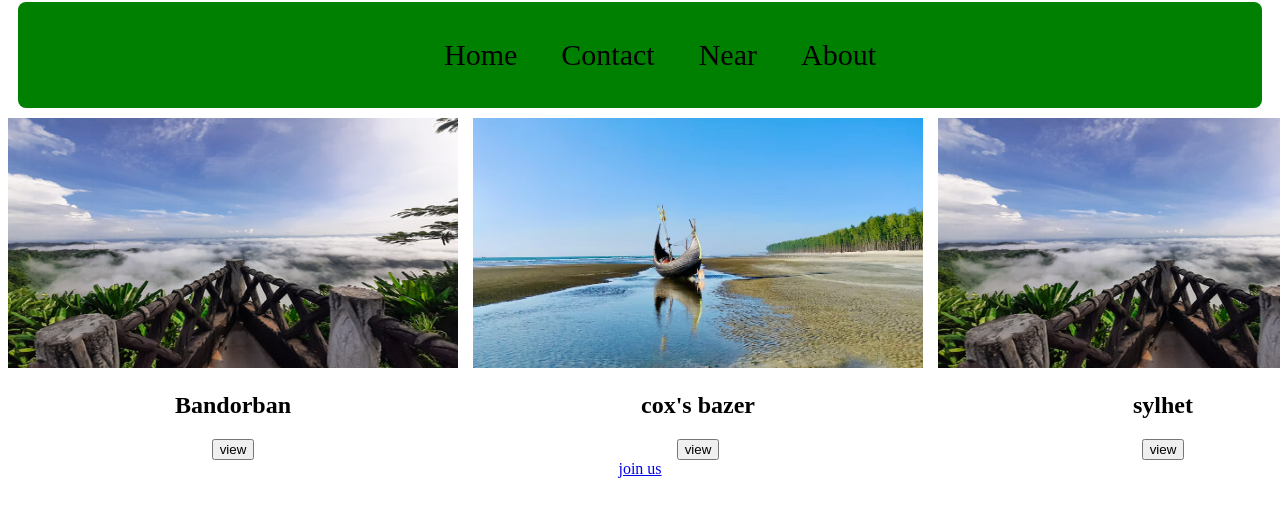
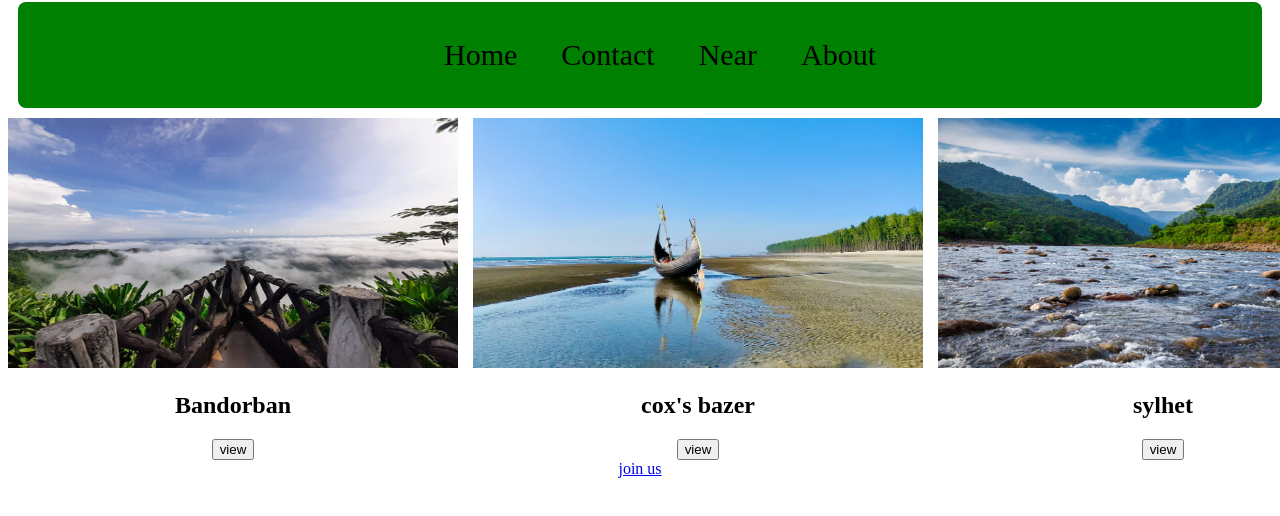
Before and after one commit to zannatulmawahira/exam, a plain HTML site: page index.html in a window 1280 px wide. Shown: the part 78-594 px from the top of the page. Drawn offline with Linux system fonts and the light colour scheme.

Commit message:
2nd commit

```diff
--- a/index.html
+++ b/index.html
@@ -103,7 +103,7 @@ footer-heading {
         <button>view</button>
 </div>
 <div>
-<img src="image.jpg"  height="250" width="450">
+<img src="image3.jpg" height="250" width="450">
 <h2>sylhet</h2>
 <button>view</button>
 </div>
```
Also changed, not shown: image3.jpg (added), 1 other file.
